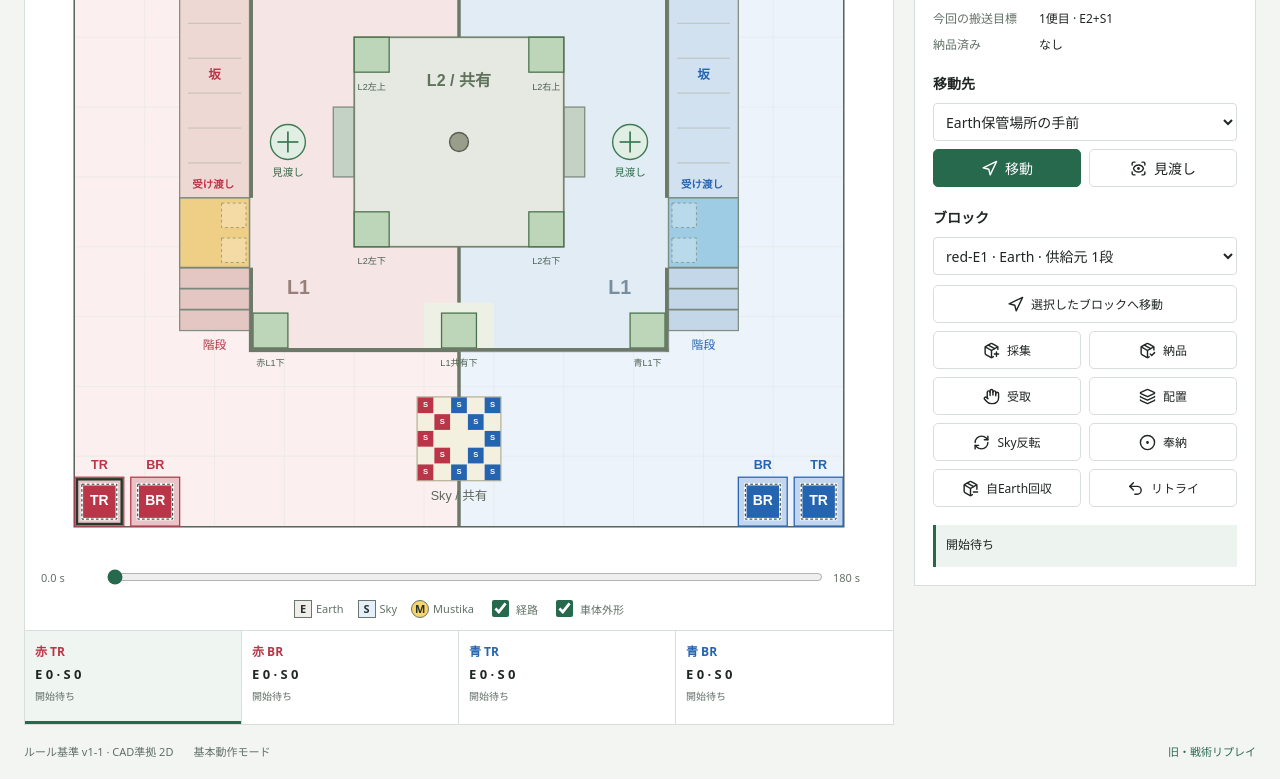
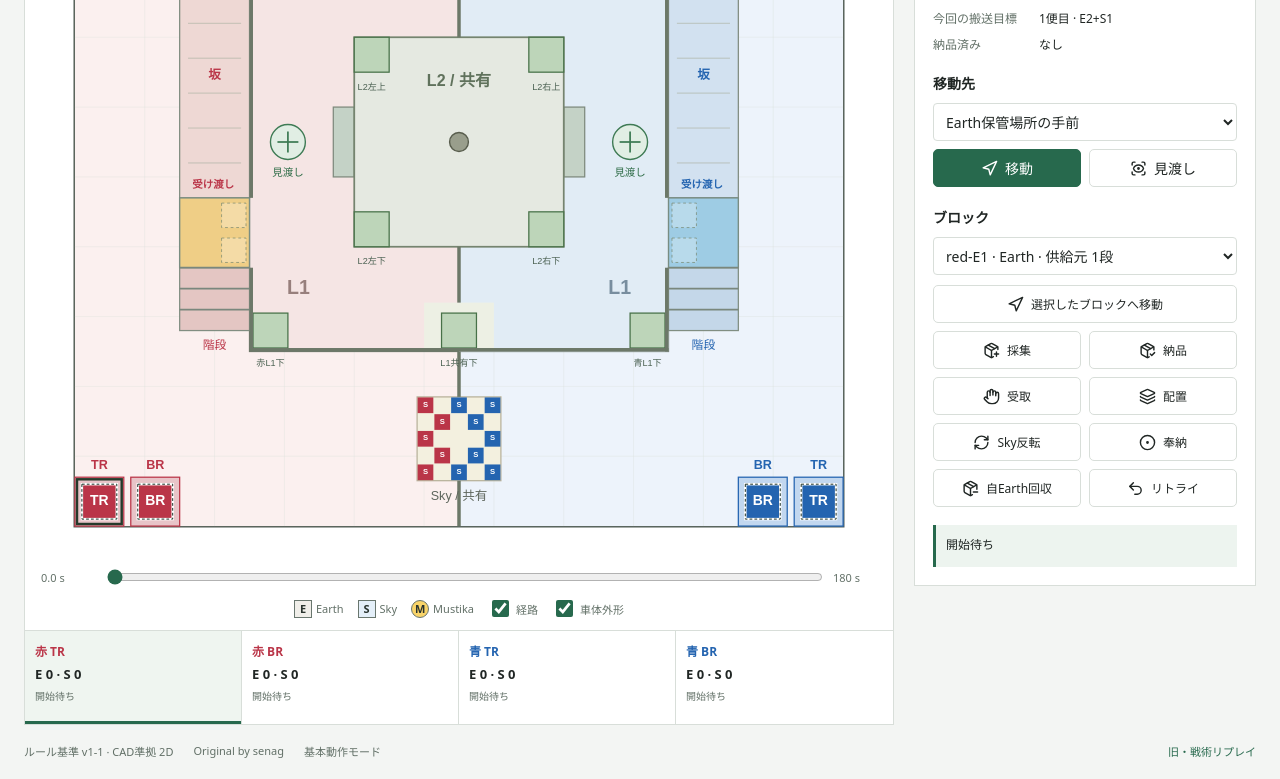
Before and after one commit to lazytatzv/abu-simulator-demo, a plain HTML site: page field-simulator.html in a window 1280 px wide. Shown: the part 610-1389 px from the top of the page. Drawn offline with Linux system fonts and the light colour scheme; a script that the page names is missing.

Commit message:
docs: add creator credit for senag

```diff
--- a/field-simulator.html
+++ b/field-simulator.html
@@ -75,7 +75,7 @@
       </aside>
     </div>
   </main>
-  <footer><span>ルール基準 v1-1 · CAD準拠 2D</span><span id="run-summary">基本動作モード</span><a href="tactical-replay.html">旧・戦術リプレイ</a></footer>
+  <footer><span>ルール基準 v1-1 · CAD準拠 2D</span><span>Original by senag</span><span id="run-summary">基本動作モード</span><a href="tactical-replay.html">旧・戦術リプレイ</a></footer>
   <script src="vendor/astar.js"></script><script src="vendor/lucide.min.js"></script><script src="sim/field.js"></script><script src="sim/engine.js"></script><script src="sim/score-planner.js"></script><script src="sim/controllers.js"></script><script src="sim/view.js"></script>
 </body>
 </html>
```
Also changed, not shown: index.html (+1 -1 lines), 1 other file.
